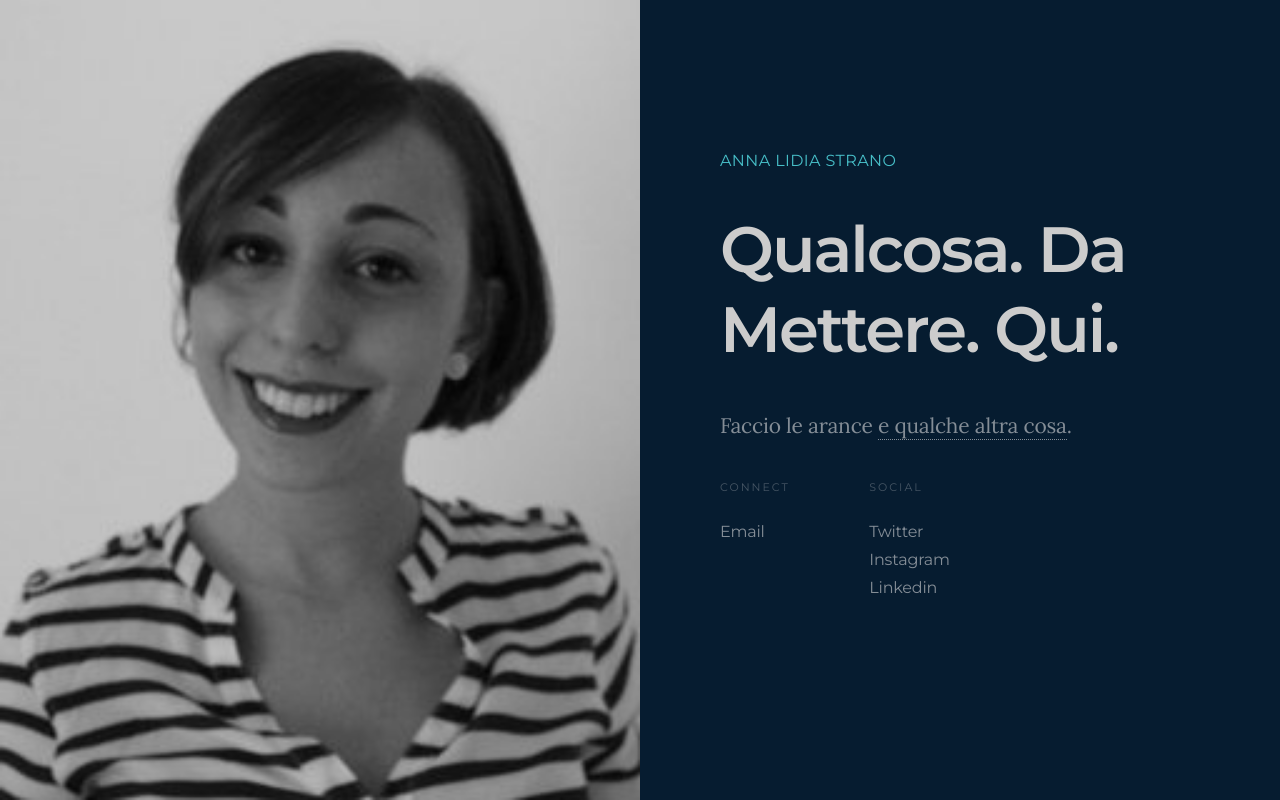
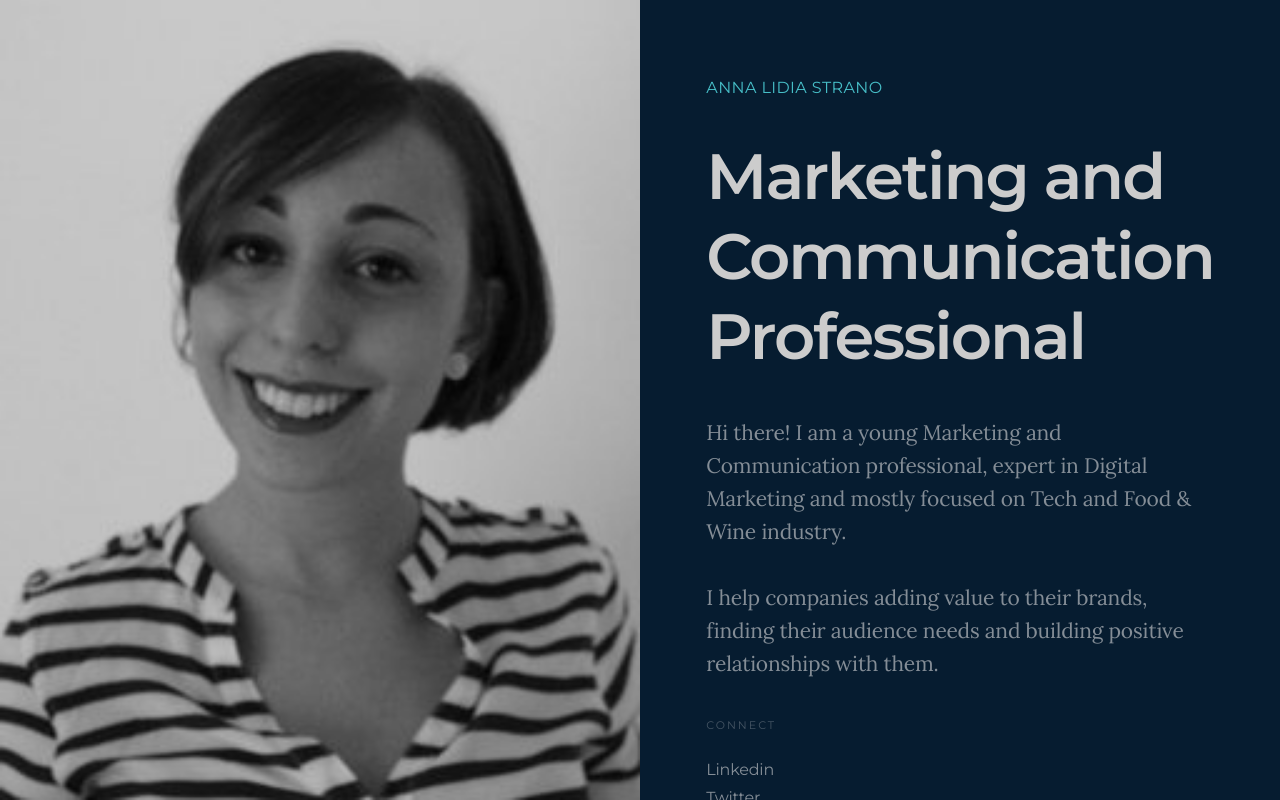
Before and after one commit to annalidiastrano/annalidiastrano.github.io, a plain HTML site: page index.html in a window 1280 px wide. Drawn offline with Linux system fonts and the light colour scheme.

Commit message:
Update site contents

```diff
--- a/index.html
+++ b/index.html
@@ -7,18 +7,18 @@
 	<meta http-equiv="X-UA-Compatible" content="IE=edge" />
 
 	<!-- SEO -->
-	<title>Anna Lidia Strano - JOBTITLE</title>
-	<meta name="description" content="DESCRIPTION" />
+	<title> Anna Lidia Strano - Marketing and Communication Professional</title>
+	<meta name="Get to know Anna Lidia Strano, Marketing and Communication professional." content="D" />
 	<meta name="robots" content="index, follow" />
 	<meta name="referrer" content="always" />
 
 	<!-- Social & Open Graph -->
-	<meta property="og:title" content="Anna Lidia Strano - JOBTITLE" />
-	<meta property="og:description" content="DESCRIPTION" />
+	<meta property="og:title" content="Anna Lidia Strano - Marketing and Communication Professional" />
+	<meta property="og:description" content="Get to know Anna Lidia Strano, Marketing and Communication professional" />
 	<meta property="og:image" content="http://annalidiastrano.it/assets/img/background.jpg">
 	<meta property="og:url" content="http://annalidiastrano.it" />
-	<meta name="twitter:title" content="Anna Lidia Strano - JOBTITLE">
-	<meta name="twitter:description" content="DESCRIPTION" />
+	<meta name="twitter:title" content="Anna Lidia Strano - Marketing and Communication Professional">
+	<meta name="twitter:description" content="Get to know Anna Lidia Strano, Marketing and Communication professional" />
 	<meta name="twitter:image" content="http://annalidiastrano.it/assets/img/background.jpg" />
 	<meta name="twitter:card" content="summary_large_image" />
 	<meta name="twitter:site" content="@stra_nna" />
@@ -51,14 +51,14 @@
 
 					<h1>Anna Lidia Strano</h1>
 
-					<span class="tagline">Qualcosa. Da Mettere. Qui.</span>
+					<span class="tagline">Marketing and Communication Professional</span>
 
 				</div>
 
 				<div class="profile-bio">
 
-					<p>Faccio le arance
-						<a href="#">e qualche altra cosa</a>.</p>
+					<p>Hi there! I am a young Marketing and Communication professional, expert in <b>Digital Marketing</b> and mostly focused on <b>Tech</b> and <b>Food & Wine</b> industry.<br/><br/></p>
+					<p>I help companies adding value to their brands, finding their audience needs and building positive relationships with them.</p>
 
 				</div>
 
@@ -70,25 +70,13 @@
 
 						<ul>
 							<li>
-								<a href="mailto:annalidiastrano+contact@gmail.com">Email</a>
-							</li>
-						</ul>
-
-					</div>
-
-					<div class="profile-list">
-
-						<h3>Social</h3>
-
-						<ul>
-							<li>
-								<a href="#">Twitter</a>
+								<a href="https://www.linkedin.com/in/annalidiastrano/">Linkedin</a>
 							</li>
 							<li>
-								<a href="#">Instagram</a>
+								<a href="https://twitter.com/stra_nna">Twitter</a>
 							</li>
 							<li>
-								<a href="#">Linkedin</a>
+								<a href="mailto:annalidiastrano+contact@gmail.com">Email</a>
 							</li>
 						</ul>
 
```
